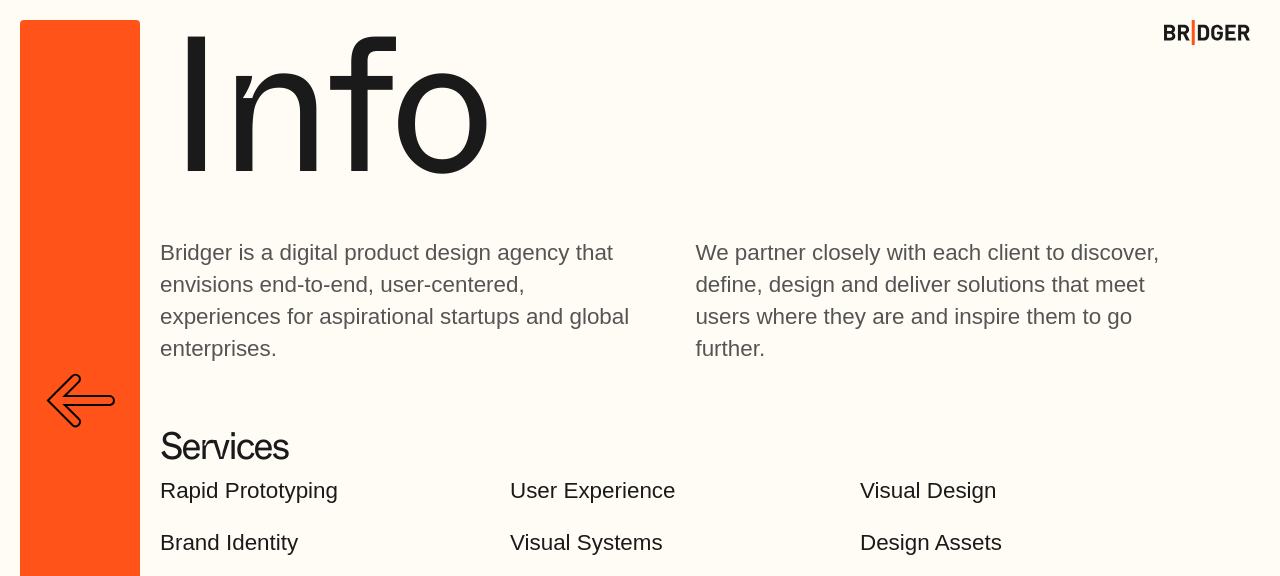
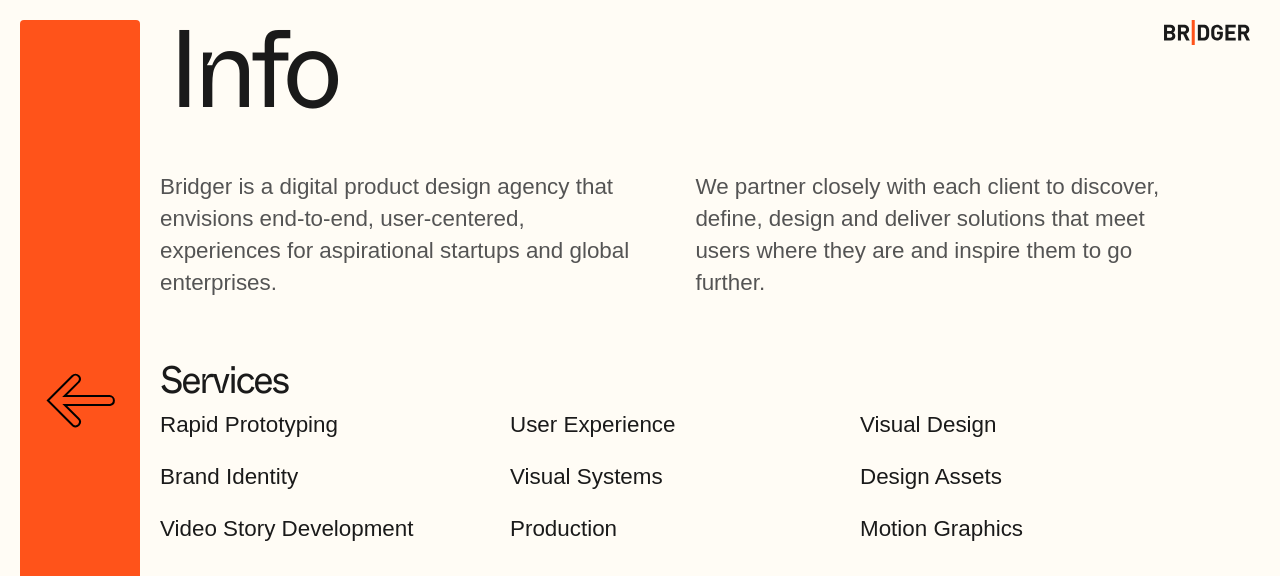
Before and after one commit to bridgerwork/bridgerwork.github.io, a website: page info.html in a window 1280 px wide. Shown: the top 576 px of the page. Drawn offline with nearby package versions, Linux system fonts and the light colour scheme; a web font is replaced by a local one.

Commit message:
adjust h1 size range
differentiatiate between landing page heading size and secondary page heading size

closes gh-61
closes gh-66

```diff
--- a/info.html
+++ b/info.html
@@ -49,7 +49,7 @@
           <a class="back-button" href="index.html">
             <svg class="icon" height="55" viewBox="0 0 69 55" width="69" xmlns="http://www.w3.org/2000/svg"><path d="m48.9228355 537.5 24.4793761-24.479376c1.7108613-1.710861 4.4673222-1.728255 6.1567278-.038849 1.5687338 1.568734 1.6657889 4.057531.3018389 5.77488l-.3406878.381848-13.9358764 13.93978 44.8955569-.000704c2.442436 0 4.422421 1.979985 4.422421 4.422421 0 2.254556-1.687088 4.115071-3.867682 4.387964l-.554739.034457-44.7484787.000353 13.905345 13.899874c1.5687338 1.568734 1.665789 4.057531.3018389 5.774881l-.3406878.381847c-1.5886569 1.588657-4.0788768 1.71713-5.7791498.374745l-.377578-.335896z" fill="none" stroke="#000" stroke-width="2" transform="translate(-47 -510)"/></svg>
           </a>
-          <h1>Info</h1>
+          <h1 class="secondary-title">Info</h1>
         </header>
 
         <!-- INTRO -->
--- a/js/main.js
+++ b/js/main.js
@@ -34,7 +34,6 @@ function getWindowDimensions() {
 function setHeadingText() {
   const heading = document.querySelector('h1');
 
-  // TODO: make lines interchangeable
   const headings = [
     "We design<br>digital<br>products",
     "We've got<br>a killer<br>backhand",
@@ -60,7 +59,6 @@ function setHeadingText() {
 */
 function setHeadingSize() {
   let wDimensions = getWindowDimensions();
-  const root = document.querySelector(':root');
   const heading = document.querySelector('h1');
 
   // get the margins + padding of the body
@@ -80,21 +78,28 @@ function setHeadingSize() {
   let liveHeight = wDimensions.height - margins - navHeight;
 
   // change the factor for font size and letter spacing
-  let fsFactor =  liveHeight > 300 ? Math.min(liveWidth/88, liveHeight/46) : parseInt(heading.style.getProperty('height'));
+  let hReducer = heading.className === 'secondary-title'
+    ? 160
+    : 132;
+  console.log( hReducer );
+
+  let fsFactor =  liveHeight > 300
+    ? Math.max(Math.min(liveWidth/hReducer, liveHeight/46), 4)
+    : parseInt(heading.style.getProperty('height'));
   let lsFactor = -fsFactor/16;
 
-  console.log( 'w:' + liveWidth + '; fs:' + fsFactor + '; h:' + liveHeight );
-  heading.style.setProperty('font-size', fsFactor + 'rem');
-  heading.style.setProperty('line-height', 0.8*fsFactor + 'rem');
-  heading.style.setProperty('letter-spacing', lsFactor + 'rem')
-  heading.style.setProperty('transition', '');
+  // console.log( `w: ${liveWidth}; fs: ${fsFactor}; h: ${liveHeight}` );
+  heading.style.setProperty('font-size', `${fsFactor}rem`);
+  heading.style.setProperty('line-height', `${0.8*fsFactor}rem`);
+  heading.style.setProperty('letter-spacing', `${lsFactor}rem`);
+  heading.style.setProperty('transition', ``);
   // heading.style.setProperty('transition', 'font-size .1s, line-height .1s, letter-spacing .1s');
 }
 
+window.addEventListener("load", setHeadingSize, false);
+window.addEventListener("resize", setHeadingSize, false);
 /* LANDING PAGE */
 if ( document.querySelector("#landing")) {
-  window.addEventListener("load", setHeadingSize, false);
-  window.addEventListener("resize", setHeadingSize, false);
 
   let bars = document.querySelectorAll('.bar');
   for ( let i = 0; i < bars.length; i++ ) {
@@ -111,7 +116,7 @@ if ( document.querySelector("#landing")) {
     let element = document.getElementById("landing");
     element.classList.toggle('theme' + pick);
     $(".theme0").css("--circle-color","hsl(0, 0%, 10%)");
-  }
+  };
 
   // Change the theme when circlehitbox is clicked
   $("html").on('click',"#circlehitbox",function() {
```
Also changed, not shown: works.html (+1 -1 lines). Lines whose indentation alone changed are shown as unchanged.
